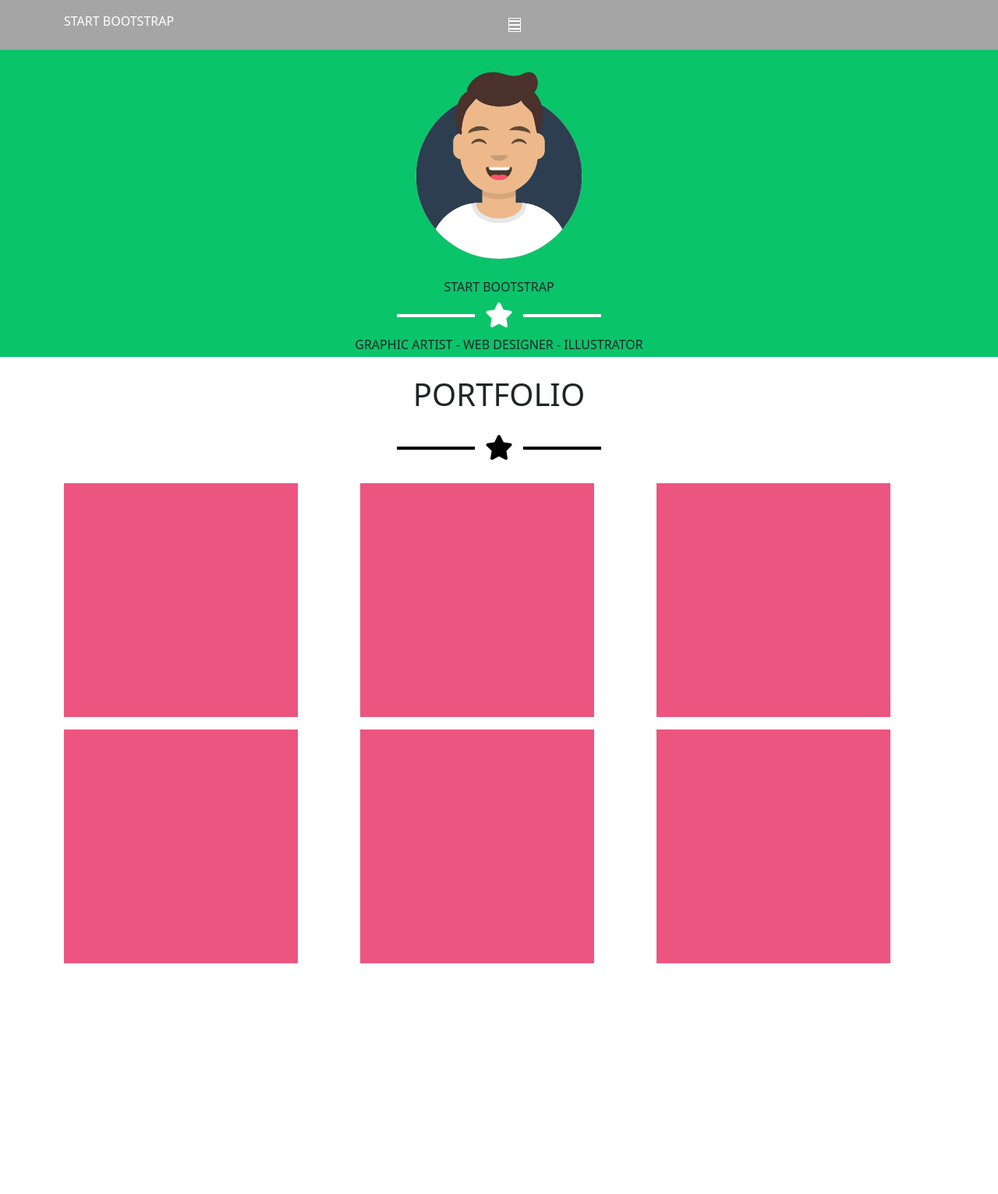
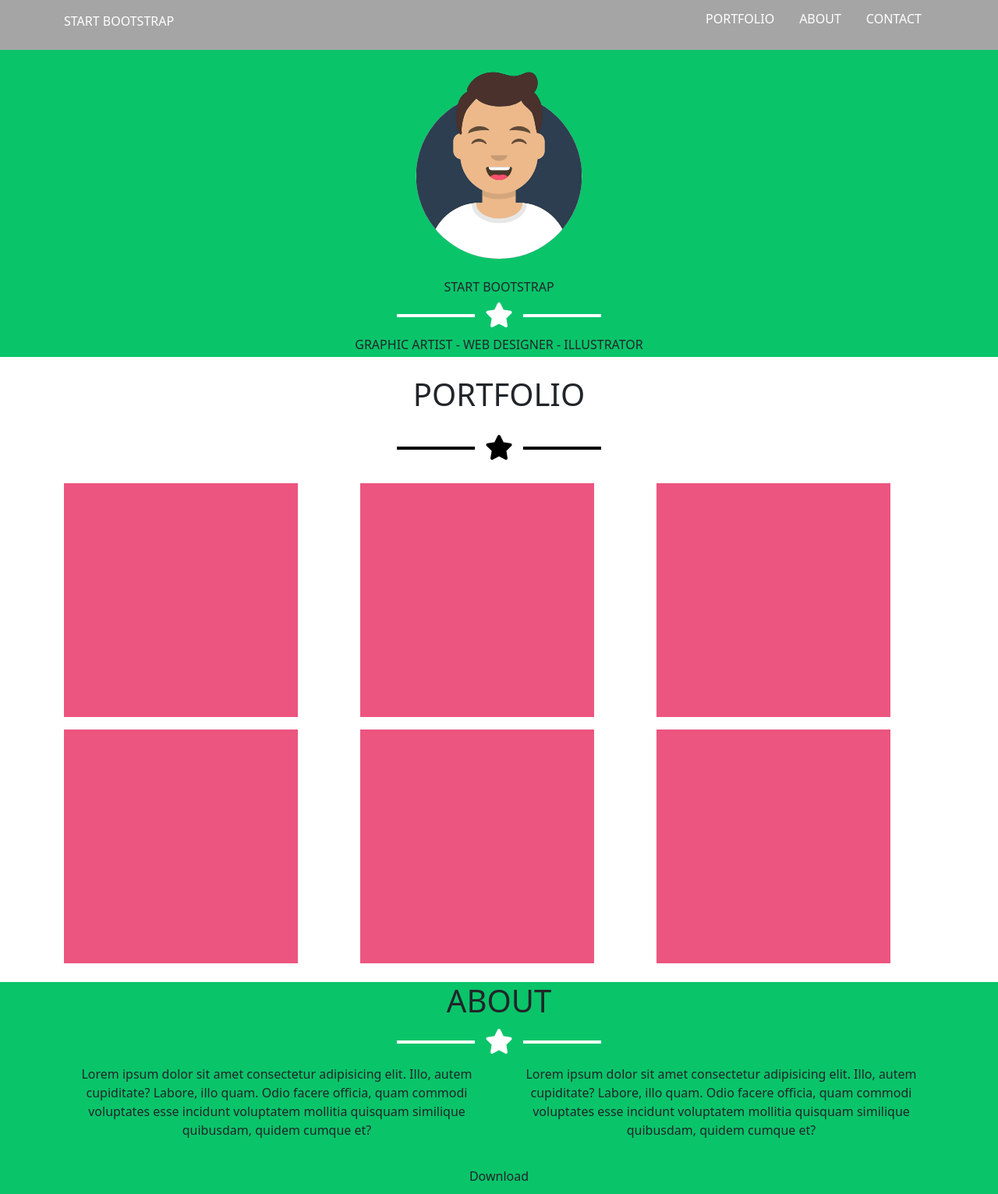
Before and after one commit to GabriellaValentina92/html-css-bootstrap-freelancer, a plain HTML site: page index.html in a window 1280 px wide. Shown: the whole page at 78% size. Before the commit the page ends 1260 px from the top, so only its background shows below. Drawn offline with nearby package versions, Linux system fonts and the light colour scheme.

Commit message:
Add about section

```diff
--- a/assets/style.css
+++ b/assets/style.css
@@ -1,16 +1,22 @@
-.bg-color{
+.bg-grey{
     background-color: rgba(62, 62, 64, 0.466);
 }
 
-.content{
+.nav-content{
     height: 4rem;
 }
-.content h1{
+.nav-content h1{
     color: white;
     font-size: 1rem;
 }
 
-.content i{
+.nav-content li{
+    list-style: none;
+   text-decoration: none;
+   color: white;
+}
+
+.nav-content i{
     color: white;
     font-size: 1rem;
     border: 1px solid white;
--- a/index.html
+++ b/index.html
@@ -11,24 +11,37 @@
     <link rel="stylesheet" href="assets/style.css">
 </head>
 <body>
-    <div class="bg-color">
+
+    <section class="bg-grey">
         <div class="container">
-            <div class="row">
-                <div class="col-6">
-                    <div class="content d-flex align-items-center justify-content-between">
+            <div class="row justify-content-md-center">
+                <div class="col-12 d-xs-block d-sm-block d-md-none d-lg-none">
+                    <div class="nav-content d-flex align-items-center justify-content-between">
                         <h1>
                             START BOOTSTRAP
                         </h1>
-                    </div>
-                </div>
-                <div class="col-6">
-                    <div class="content d-flex align-items-center justify-content-between">
                         <i class="fa-solid fa-bars"></i>
                     </div>
                 </div>
             </div>
+
+            <div class="row justify-content-md-center">
+                <div class="col-12 d-none d-sm-none d-md-block d-lg-block">
+                    <div class="nav-content d-flex align-items-center justify-content-between">
+                        <h1>
+                            START BOOTSTRAP
+                        </h1>
+
+                        <ul class="d-flex align-items-center justify-content-between">
+                            <li class="p-3">PORTFOLIO</li>
+                            <li class="p-3"> ABOUT</li>
+                            <li class="p-3"> CONTACT</li>
+                        </ul>
+                    </div>
+                </div>
+
         </div>
-    </div>
+    </section>
 
     <section class="bg-green">
         <div class="container text-center">
@@ -92,6 +105,44 @@
         </div>
     </section>
 
+    <section class="bg-green">
+        <div class="container text-center">
+            <div class="col">
+                <h1>ABOUT</h1>
+            </div>
+            <div class="col">
+                <div class="star d-flex align-items-center justify-content-center p-1">
+                    <div class="line"></div>
+                    <div>
+                        <i class="fa-solid fa-star"></i>
+                    </div>
+                    <div class="line"></div>
+                </div>
+            </div>
+
+
+            <div class="row row-cols-1 row-cols-sm-1 row-cols-md-2 row-cols-lg-2">
+                <div class="col py-2">
+                    <div class="text">
+                        <p> Lorem ipsum dolor sit amet consectetur adipisicing elit. Illo, autem cupiditate? Labore, illo quam. Odio facere officia, quam commodi voluptates esse incidunt voluptatem mollitia quisquam similique quibusdam, quidem cumque et?</p>
+                    </div>
+                </div>
+
+                <div class="col py-2">
+                    <div class="text">
+                        <p> Lorem ipsum dolor sit amet consectetur adipisicing elit. Illo, autem cupiditate? Labore, illo quam. Odio facere officia, quam commodi voluptates esse incidunt voluptatem mollitia quisquam similique quibusdam, quidem cumque et?</p>
+                    </div>
+                </div>
+            </div>
+
+            <div class="row">
+                <div class="col-12 py-1">
+                    <div class="btn"> Download</div>
+                </div>
+            </div>
+        </div>
+    </section>
+
 
 
 
```
